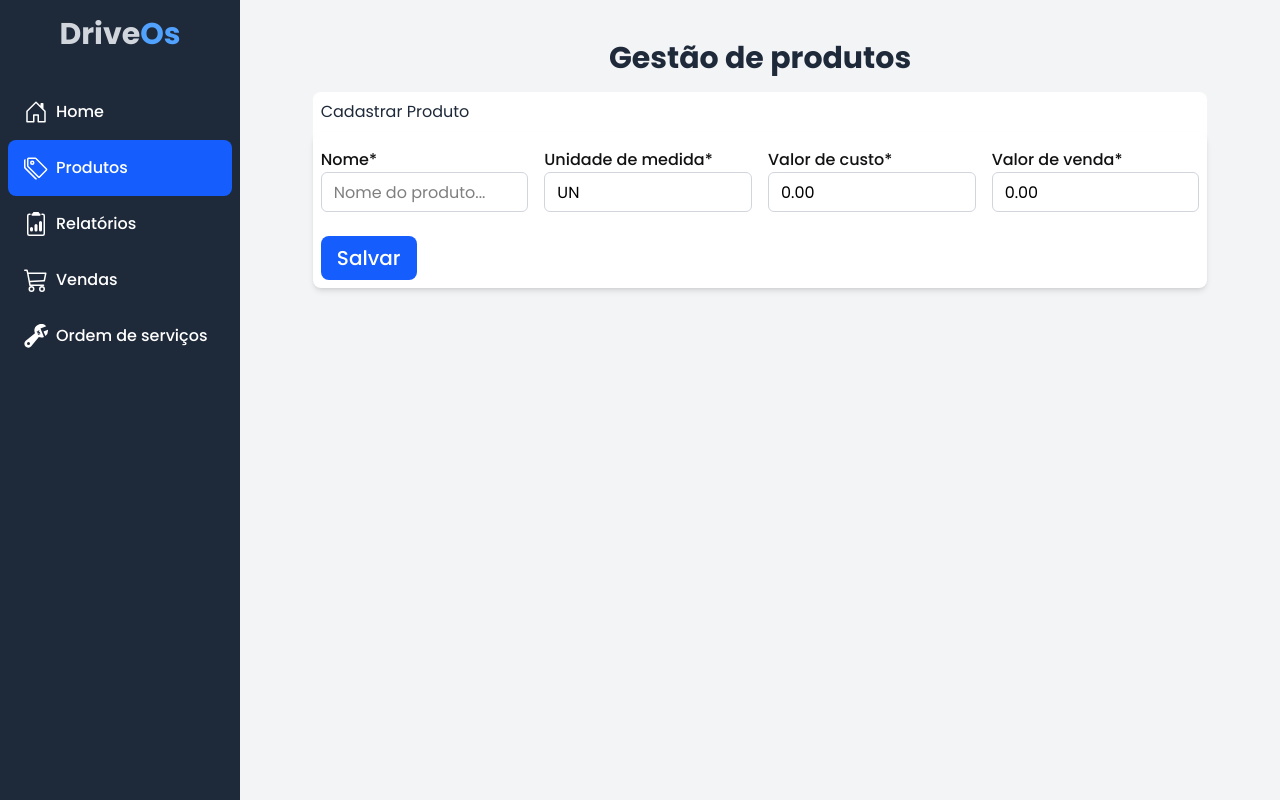
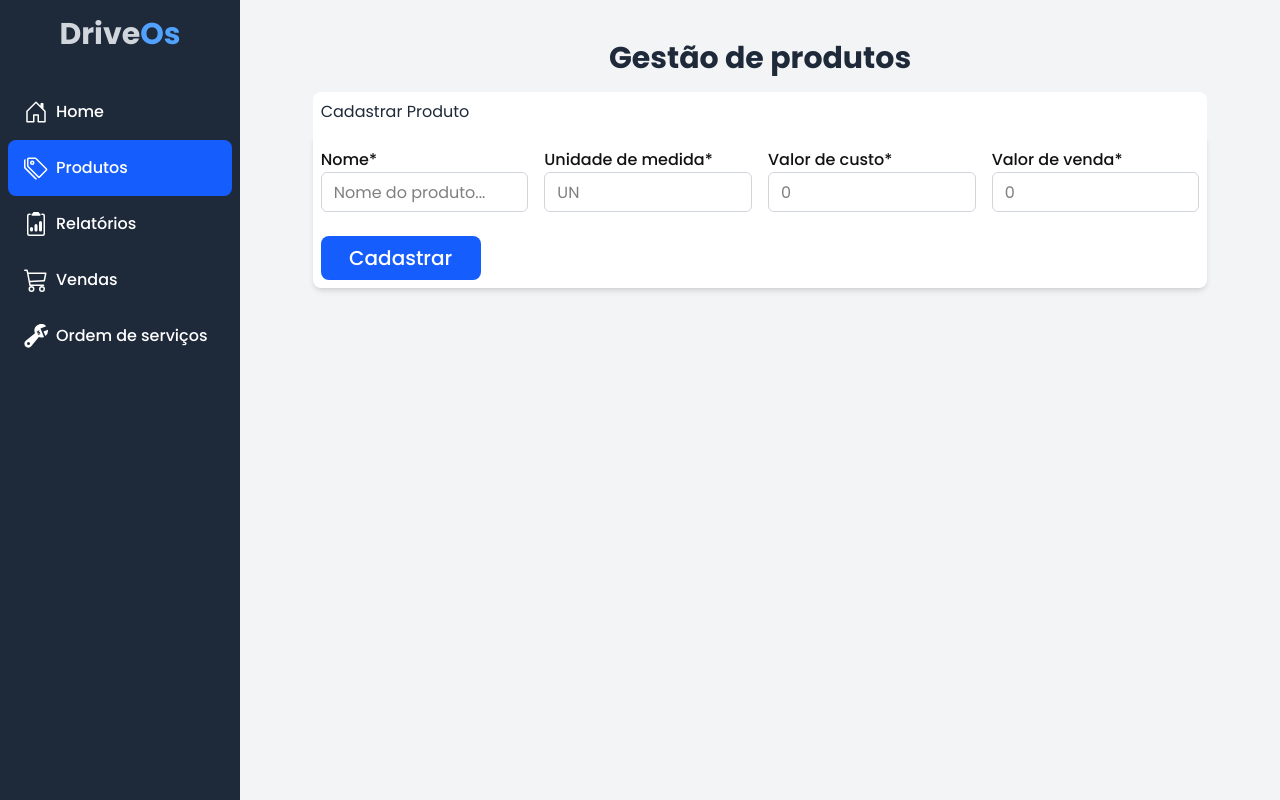
Before and after one commit to gustavols12/DriveOS, a Next.js app: page /produtos in a window 1280 px wide. Built offline with nearby package versions, Linux system fonts and the light colour scheme.

Commit message:
Feat: Cadastra produto no banco de dados

```diff
--- /dev/null
+++ b/src/app/api/produtos/route.ts
@@ -0,0 +1,30 @@
+import { NextRequest, NextResponse } from 'next/server';
+import { prisma } from '@/lib/prisma';
+import { error } from 'console';
+
+export async function GET() {
+  const produtos = await prisma.produto.findMany();
+  return NextResponse.json(produtos);
+}
+
+export async function POST(req: NextRequest) {
+  try {
+    const body = await req.json();
+    const { name, cost, price, um } = body;
+
+    if (!name || !cost || !price) {
+      return NextResponse.json({ error: 'informe corretamente os dados' });
+    }
+    const newProduct = await prisma.produto.create({
+      data: {
+        name: name,
+        cost: cost,
+        price: price,
+        um: um,
+      },
+    });
+    return NextResponse.json(newProduct, { status: 201 });
+  } catch (error) {
+    return NextResponse.json({ error: 'Erro ao realizar a requisição' });
+  }
+}
--- a/src/app/(pages)/produtos/components/formProdutos/index.tsx
+++ b/src/app/produtos/components/formProdutos/index.tsx
@@ -4,15 +4,36 @@ import { Input } from '@/components/input';
 import { FormEvent, useState } from 'react';
 
 export function FormProdutos() {
-  const [produto, setProduto] = useState('');
-  const [unMedida, setUnMedida] = useState('UN');
-  const [custo, setCusto] = useState('0.00');
-  const [venda, setVenda] = useState('0.00');
+  const [name, setName] = useState('');
+  const [um, setUm] = useState('');
+  const [cost, setCost] = useState('');
+  const [price, setPrice] = useState('');
 
-  function handleAddProduct(e: FormEvent) {
+  async function handleAddProduct(e: FormEvent) {
     e.preventDefault();
-    alert(`${produto}, ${unMedida},${custo},${venda}`);
-    setProduto('');
+
+    if (name === '' || cost === '' || um === '' || price === '') {
+      alert('preencha os dados');
+      return;
+    }
+
+    const res = await fetch('/api/produtos', {
+      method: 'POST',
+      headers: {
+        'Content-Type': 'application/json',
+      },
+      body: JSON.stringify({ name, um, cost, price }),
+    });
+
+    if (res.ok) {
+      alert('Cadastrado com sucesso');
+      setName('');
+      setPrice('');
+      setUm('');
+      setCost('');
+      return;
+    }
+    alert('deu erro');
   }
   return (
     <form
@@ -25,8 +46,8 @@ export function FormProdutos() {
           <Input
             type="text"
             placeholder="Nome do produto..."
-            value={produto}
-            onChange={(e) => setProduto(e.target.value)}
+            value={name}
+            onChange={(e) => setName(e.target.value)}
           />
         </div>
         <div className="w-full py-2">
@@ -36,31 +57,31 @@ export function FormProdutos() {
           <Input
             type="text"
             placeholder="UN"
-            value={unMedida}
-            onChange={(e) => setUnMedida(e.target.value)}
+            value={um}
+            onChange={(e) => setUm(e.target.value)}
           />
         </div>
         <div className="w-full py-2 ">
           <label className="text-[#121212] font-medium">Valor de custo*</label>
           <Input
             type="number"
-            placeholder="UN"
-            value={custo}
-            onChange={(e) => setCusto(e.target.value)}
+            placeholder="0"
+            value={cost}
+            onChange={(e) => setCost(e.target.value)}
           />
         </div>
         <div className="w-full py-2 ">
           <label className="text-[#121212] font-medium">Valor de venda*</label>
           <Input
             type="number"
-            placeholder="UN"
-            value={venda}
-            onChange={(e) => setVenda(e.target.value)}
+            placeholder="0"
+            value={price}
+            onChange={(e) => setPrice(e.target.value)}
           />
         </div>
       </div>
-      <button className="w-full sm:w-24 mt-4 cursor-pointer p-2 bg-[#155dfc] font-medium text-xl border-none text-white rounded-lg">
-        Salvar
+      <button className="w-full sm:w-40 mt-4 cursor-pointer p-2 bg-[#155dfc] font-medium text-xl border-none text-white rounded-lg">
+        Cadastrar
       </button>
     </form>
   );
```
Also changed, not shown: src/app/(pages)/produtos/route.ts (deleted), src/app/os/page.tsx (renamed from src/app/(pages)/os/page.tsx), src/app/produtos/page.tsx (renamed from src/app/(pages)/produtos/page.tsx), src/app/relatorios/page.tsx (renamed from src/app/(pages)/relatorios/page.tsx), src/app/vendas/page.tsx (renamed from src/app/(pages)/vendas/page.tsx), 1 other file (tests, documents, lock files or other folders).
